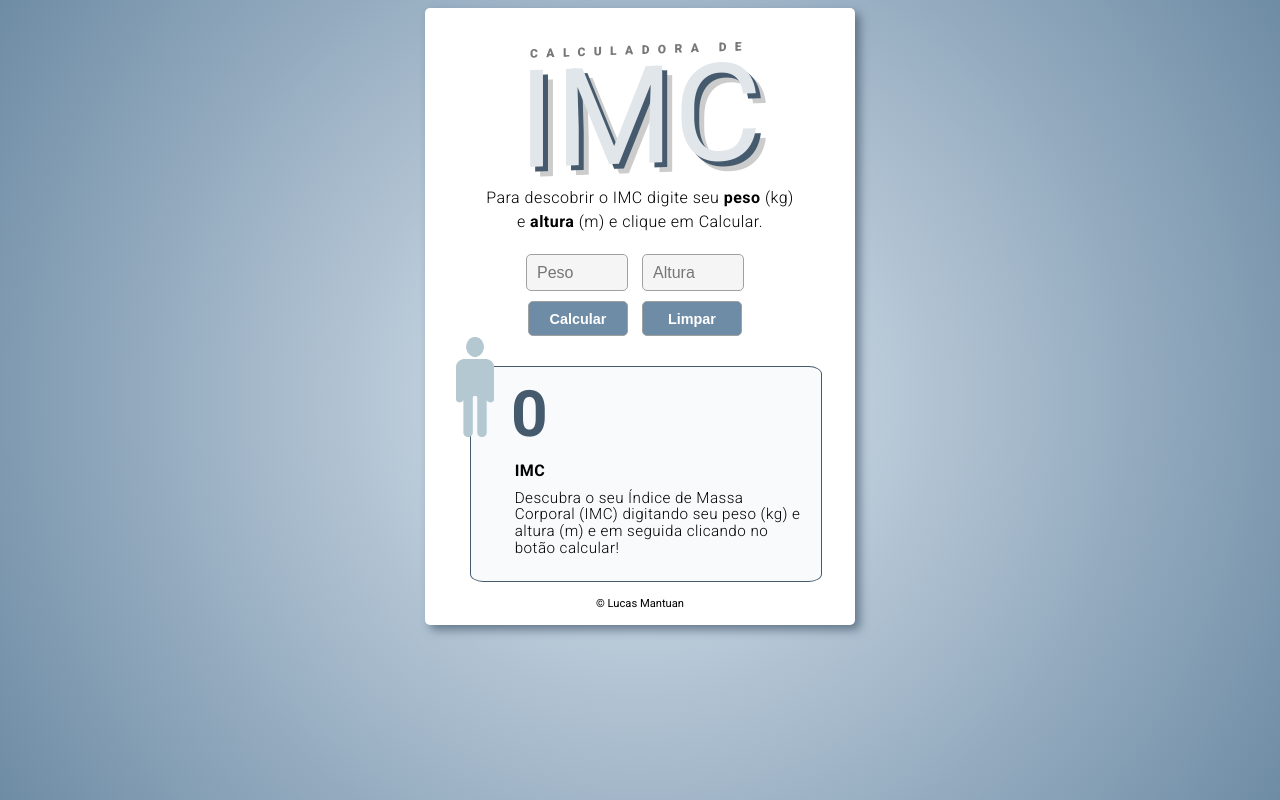
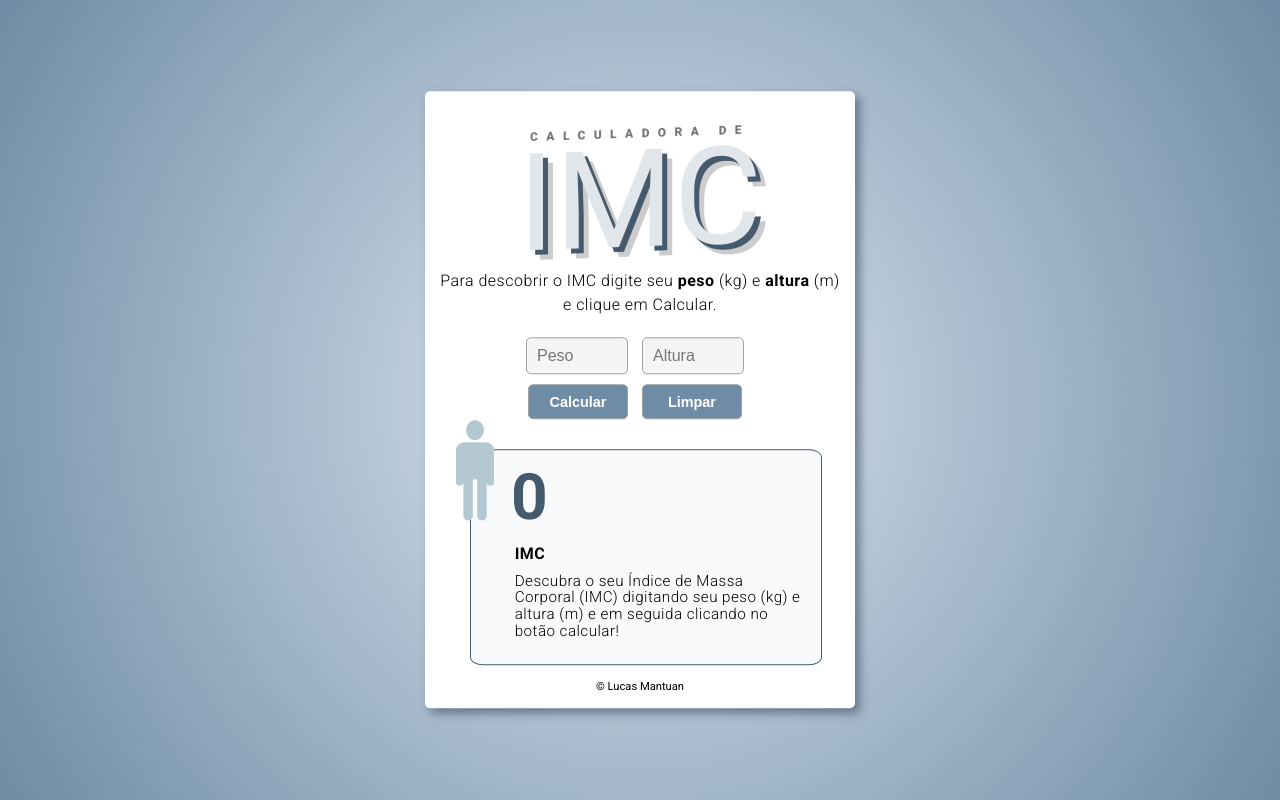
Before and after one commit to lsmantuan/calculadora-imc, a plain HTML site: page index.html in a window 1280 px wide. Drawn offline with Linux system fonts and the light colour scheme.

Commit message:
Alterações de Alinhamento

```diff
--- a/index.html
+++ b/index.html
@@ -7,14 +7,14 @@
     <title>Calculadora de IMC</title>
     <link rel="stylesheet" href="style.css">
 </head>
-<body>
-    <main>
+<body class="container">
+    <main class="conteudo">
         <header>
             <h1 class="tituloPequeno">Calculadora de</h1>
             <h1 class="tituloGrande">IMC</h1>
         </header>
         <section>
-            <p class="textoChamada">Para descobrir o IMC digite seu <strong>peso</strong> (kg) <br> e <strong>altura</strong> (m) e clique em Calcular.</p>
+            <p class="textoChamada">Para descobrir o IMC digite seu <strong>peso</strong> (kg) e <strong>altura</strong> (m) e clique em Calcular.</p>
             <form>
                 <p class="formulario">
                     <input type="number" name="peso" id="peso" class="campoPadrao" placeholder="Peso">
--- a/style.css
+++ b/style.css
@@ -1,22 +1,26 @@
 @charset "utf-8";
 @import url('https://fonts.googleapis.com/css2?family=Roboto:wght@100;300;400;500;700;900&display=swap');
 
-body {
+.container {
     font-family: 'Roboto', sans-serif;
     background-image: radial-gradient(circle, rgb(220, 230, 240), rgb(110, 140, 165));
     background-repeat: no-repeat;
     background-attachment: fixed;
-
+    position: relative;
+    height: 98vh;
 }
 
-main {
+.conteudo {
+    position: absolute;
     background-color: rgb(255, 255, 255);
     box-shadow: rgba(70, 90, 110, 0.7) 5px 5px 10px;
     border-radius: 5px;
     max-width: 400px;
     width: 80%;
     padding: 20px 15px 15px 15px;
-    margin: auto;
+    left: 50%;
+    top: 50%;
+    transform: translate(-50%, -50%);
 }
 
 .tituloPequeno {
```
